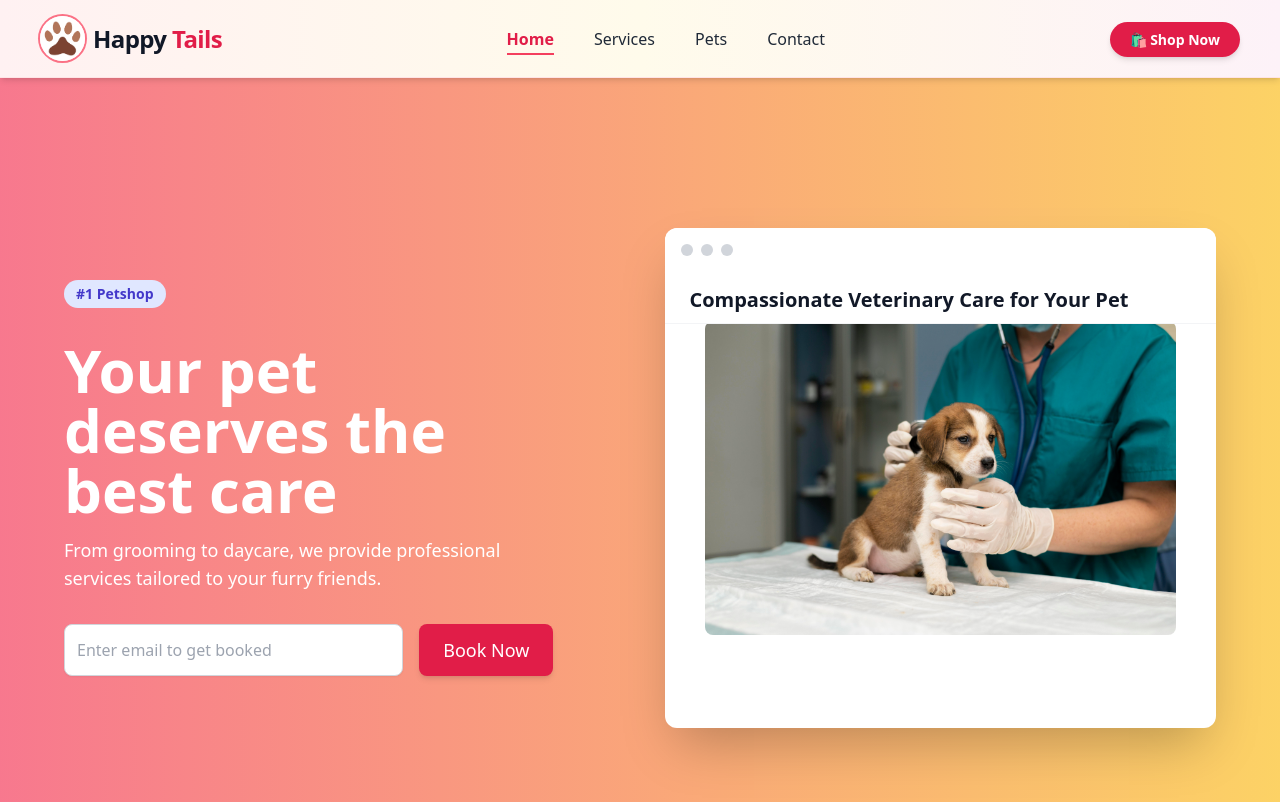
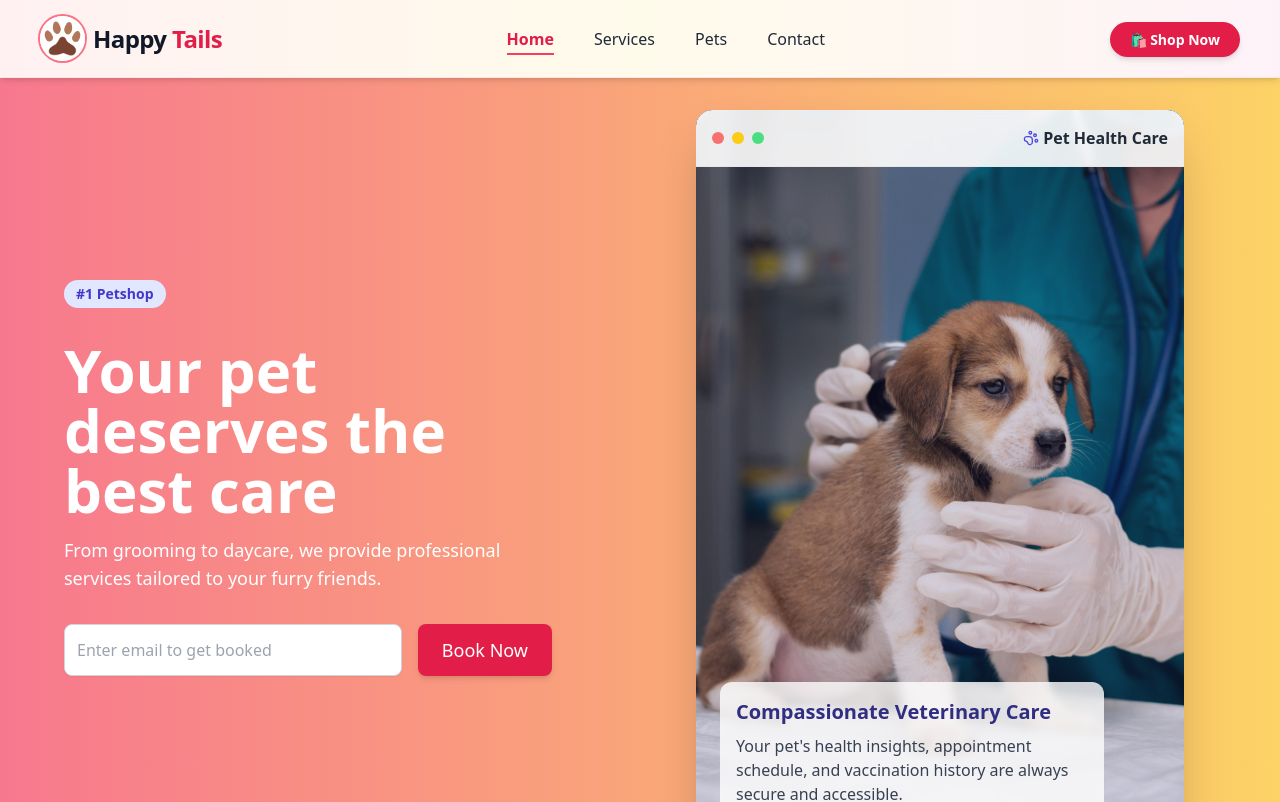
Before and after one commit to AstroCodeMir/happy-tails, a Next.js app: page / in a window 1280 px wide. Shown: the top 802 px of the page. Built offline with nearby package versions, Linux system fonts and the light colour scheme.

Commit message:
update the Hero Section

```diff
--- a/src/components/Footer.tsx
+++ b/src/components/Footer.tsx
@@ -45,8 +45,8 @@ export default function Footer() {
             <a href="#services" className="hover:text-[#b7791f] transition">
               Services
             </a>
-            <a href="#about" className="hover:text-[#b7791f] transition">
-              About
+            <a href="#pets" className="hover:text-[#b7791f] transition">
+              Pets
             </a>
             <a href="#contact" className="hover:text-[#b7791f] transition">
               Contact
--- a/src/components/Header.tsx
+++ b/src/components/Header.tsx
@@ -9,9 +9,9 @@ export default function Header() {
 
   const navLinks = [
     { href: "/", label: "Home" },
-    { href: "/services", label: "Services" },
-    { href: "/pets", label: "Pets" },
-    { href: "/contact", label: "Contact" },
+    { href: "#services", label: "Services" },
+    { href: "#pets", label: "Pets" },
+    { href: "#contact", label: "Contact" },
   ];
 
   return (
--- a/src/components/Hero.tsx
+++ b/src/components/Hero.tsx
@@ -2,6 +2,26 @@
 
 import Image from "next/image";
 import React from "react";
+
+const PawPrintIcon: React.FC<React.SVGProps<SVGSVGElement>> = (props) => (
+    <svg
+    xmlns="http://www.w3.org/2000/svg"
+    width="24"
+    height="24"
+    viewBox="0 0 24 24"
+    fill="none"
+    stroke="currentColor"
+    strokeWidth="2"
+    strokeLinecap="round"
+    strokeLinejoin="round"
+    {...props}
+  >
+    <circle cx="11" cy="4" r="2" />
+    <circle cx="18" cy="8" r="2" />
+    <circle cx="20" cy="16" r="2" />
+    <path d="M9 10a5 5 0 0 1 5 5v3.5a3.5 3.5 0 0 1-6.84 1.045Q6.52 17.48 4.46 16.84A3.5 3.5 0 0 1 5.5 10Z" />
+  </svg>
+);
 
 export default function Hero() {
   return (
@@ -50,29 +70,50 @@ export default function Hero() {
         </div>
 
         {/* Right Content - Hero Image */}
-        <div className="w-full lg:w-1/2 flex items-center justify-center mt-12 lg:mt-0">
-          <div className="bg-white rounded-xl shadow-2xl w-full max-w-3xl flex flex-col overflow-hidden relative min-h-[500px] p-4">
-            <div className="absolute top-0 left-0 right-0 p-4 flex items-center space-x-2 bg-white rounded-t-xl z-20">
-              <span className="w-3 h-3 bg-gray-300 rounded-full"></span>
-              <span className="w-3 h-3 bg-gray-300 rounded-full"></span>
-              <span className="w-3 h-3 bg-gray-300 rounded-full"></span>
+        <div className="w-full lg:w-1/2 flex items-center justify-center lg:justify-end mt-12 lg:mt-0 relative lg:min-h-screen p-4 lg:p-8">
+
+      {/* The Dashboard Card Container: Key change is lg:w-full to take 100% of the available half-width space. */}
+      <div className="bg-white rounded-2xl shadow-2xl w-full max-w-3xl lg:max-w-none flex flex-col overflow-hidden relative h-full min-h-[500px] lg:h-[calc(100vh-64px)] lg:w-full">
+
+        {/* Absolute Image Container: Fills the entire inner space of the card (z-0) */}
+        <div className="absolute inset-0 z-0">
+          {/* Using standard HTML img tag */}
+          <img
+            src="/images/Happy-Tails-Hero.jpg"
+            alt="Compassionate Veterinary Care Hero"
+            className="w-full h-full object-cover rounded-2xl"
+          />
+          {/* Optional: Add a subtle overlay for better text contrast */}
+          <div className="absolute inset-0 bg-indigo-900 opacity-20 rounded-2xl"></div>
         </div>
 
-            <div className="absolute top-12 right-0 left-0 h-12 border-b border-gray-100 px-6 flex items-center justify-between z-10 bg-white">
-                <h2 className="text-xl font-bold text-gray-900">
-                  Compassionate Veterinary Care for Your Pet
+        {/* Header Bar Simulation (z-20) */}
+        <div className="relative z-20 p-4 flex items-center justify-between bg-white/90 backdrop-blur-sm rounded-t-2xl border-b border-gray-200">
+          {/* Traffic Light Dots */}
+          <div className="flex items-center space-x-2">
+            <span className="w-3 h-3 bg-red-400 rounded-full"></span>
+            <span className="w-3 h-3 bg-yellow-400 rounded-full"></span>
+            <span className="w-3 h-3 bg-green-400 rounded-full"></span>
+          </div>
+          {/* Title */}
+          <h2 className="text-base font-semibold text-gray-800 flex items-center space-x-1">
+            <PawPrintIcon className="w-4 h-4 text-indigo-600" />
+            <span>Pet Health Care</span>
           </h2>
         </div>
 
-              <div className="p-6 flex-grow overflow-hidden flex items-center justify-center">
-                <Image
-                  src="/images/Happy-Tails-Hero.jpg"
-                  alt="Hero Image"
-                  width={500}
-                  height={400}
-                  className="object-cover rounded-lg w-full h-full"
-                />
+        {/* Content/Interaction Layer */}
+        <div className="relative z-10 p-6 flex-grow flex items-end justify-start">
+            <div className="bg-white/80 backdrop-blur-sm p-4 rounded-xl max-w-sm">
+                <h3 className="text-xl font-extrabold text-indigo-900 mb-2">
+                    Compassionate Veterinary Care
+                </h3>
+                <p className="text-gray-700">
+                    Your pet's health insights, appointment schedule, and vaccination history are always secure and accessible.
+                </p>
             </div>
+        </div>
+
       </div>
     </div>
         </div>
```
Lines whose indentation alone changed are shown as unchanged.
